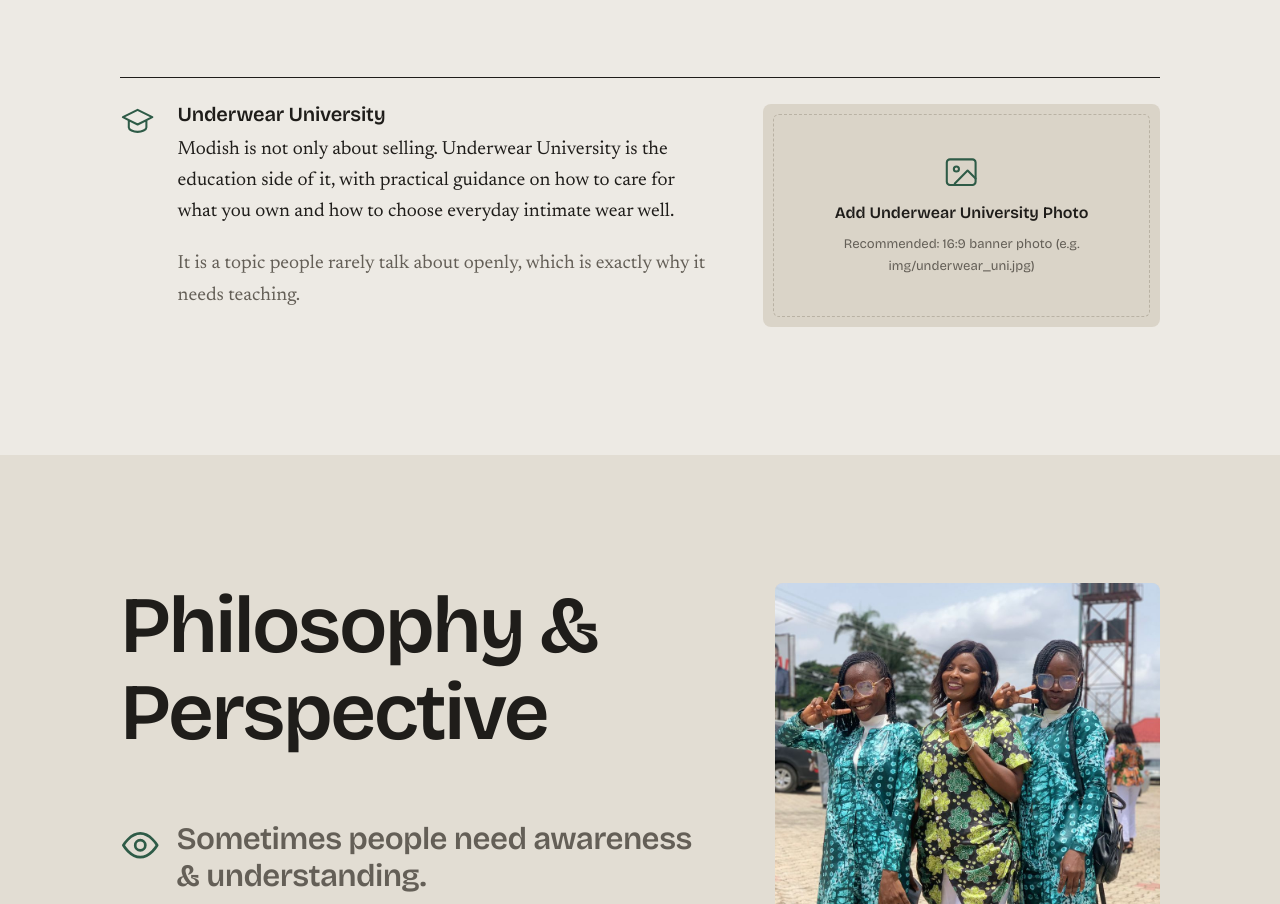
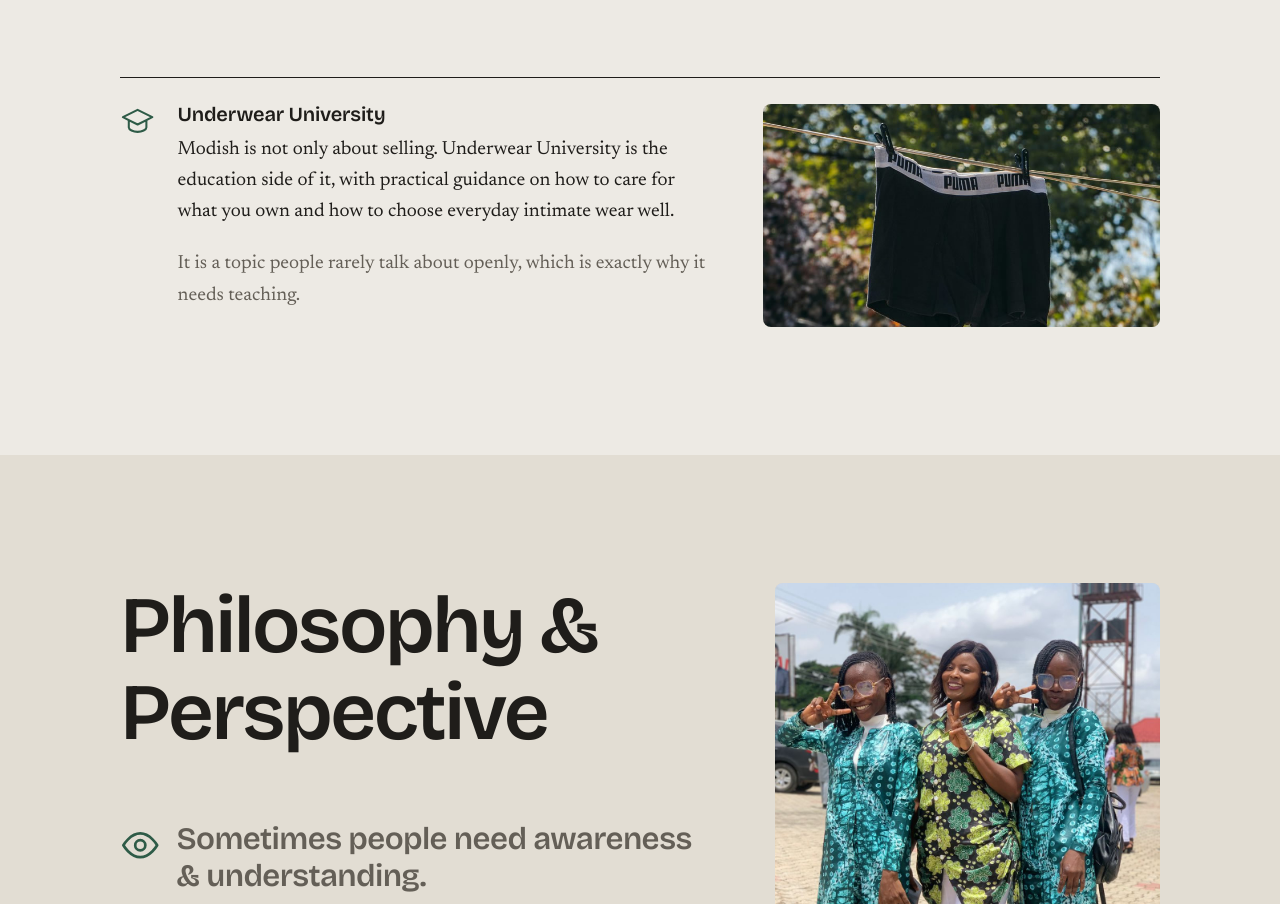
Before and after one commit to ademolatobaye/tianah, a website: page index.html in a window 1280 px wide. Shown: the part 8008-8912 px from the top of the page. Drawn offline with Linux system fonts and the light colour scheme.

Commit message:
New commit

```diff
--- a/index.html
+++ b/index.html
@@ -683,11 +683,7 @@
                         </div>
                     </div>
                     <figure class="ph r169">
-                        <div class="ph-inner">
-                            <svg class="ic"><use href="#i-image" /></svg>
-                            <b>Add Underwear University Photo</b>
-                            <span>Recommended: 16:9 banner photo (e.g. img/underwear_uni.jpg)</span>
-                        </div>
+                        <img src="img/modish.jpg" alt="">
                     </figure>
                 </div>
             </div>
```
Also changed, not shown: img/modish.jpg (added).
